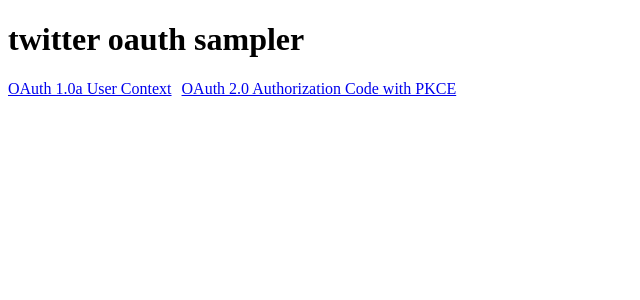
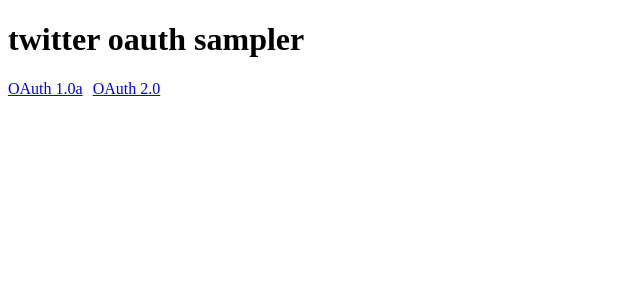
Before and after one commit to Chanmoro/twitter_oauth_sampler, a Flask app: page / in a window 1280 px wide. Shown: the top 300 px of the page, without its empty margins (0-640 px from the left). Run offline with Flask 3, Linux system fonts and the light colour scheme.

Commit message:
Modify links.

```diff
--- a/templates/index.html
+++ b/templates/index.html
@@ -4,6 +4,6 @@
 <h1>twitter oauth sampler</h1>
 
 <div style="display: flex;">
-    <a href="{{ url_for('oauth1_0a.index') }}" style="margin-right: 10px;">OAuth 1.0a User Context</a>
-    <a href="{{ url_for('oauth2_0.index') }}" style="margin-right: 10px;">OAuth 2.0 Authorization Code with PKCE</a>
+    <a href="{{ url_for('oauth1_0a.index') }}" style="margin-right: 10px;">OAuth 1.0a</a>
+    <a href="{{ url_for('oauth2_0.index') }}" style="margin-right: 10px;">OAuth 2.0</a>
 </div>
```
Also changed, not shown: templates/oauth1_0a.html (+7 -1 lines), templates/oauth2_0.html (+7 -0 lines).
